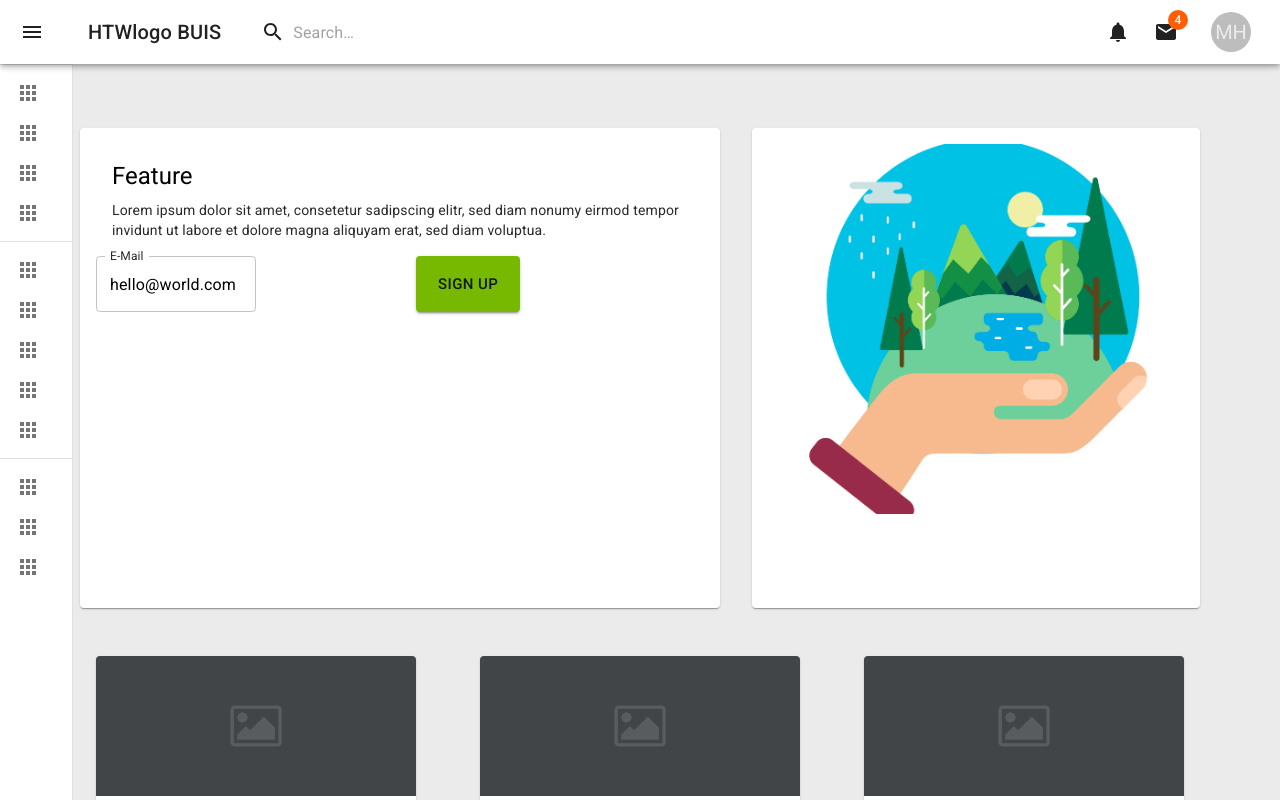
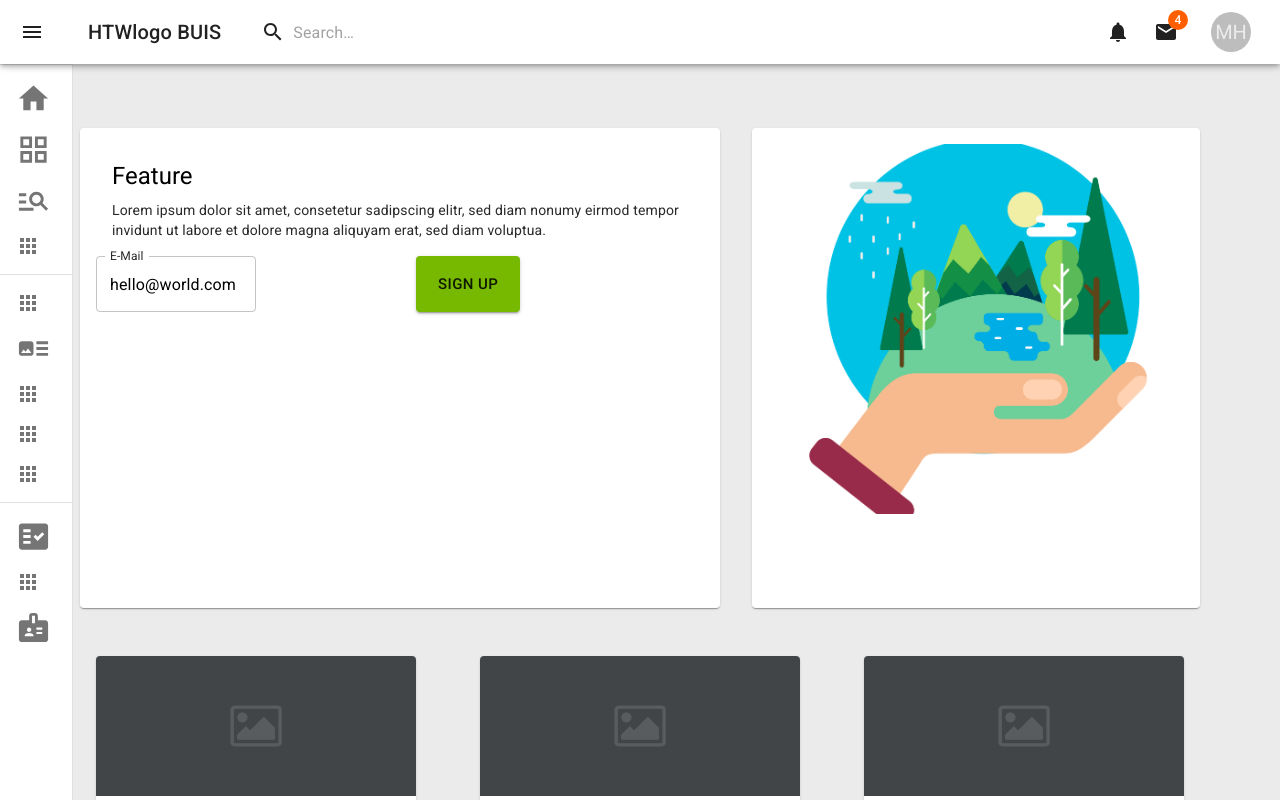
Before and after one commit to mhoehne/ecozer.io, a React (Create React App) app: page / in a window 1280 px wide. Shown: the top 800 px of the page. Built offline with nearby package versions, Linux system fonts and the light colour scheme.

Commit message:
changed icons in sidebar

```diff
--- a/src/Components/IconSidebar.tsx
+++ b/src/Components/IconSidebar.tsx
@@ -12,6 +12,12 @@ import ChevronRightIcon from '@mui/icons-material/ChevronRight';
 import ListItem from '@mui/material/ListItem';
 import ListItemIcon from '@mui/material/ListItemIcon';
 import AppsIcon from '@mui/icons-material/Apps';
+import HomeIcon from '@mui/icons-material/Home';
+import GridViewIcon from '@mui/icons-material/GridView';
+import ManageSearchIcon from '@mui/icons-material/ManageSearch';
+import ArtTrackIcon from '@mui/icons-material/ArtTrack';
+import FactCheckIcon from '@mui/icons-material/FactCheck';
+import BadgeIcon from '@mui/icons-material/Badge';
 import AppBarTop from './AppBarTop';
 import { Link } from 'react-router-dom';
 
@@ -130,9 +136,9 @@ export default function MiniDrawer() {
         <Divider />
 
         <List>
-          <ListItem component={Link} to="/"><ListItemIcon><AppsIcon/></ListItemIcon>Home</ListItem>
-          <ListItem component={Link} to="/overview"><ListItemIcon><AppsIcon/></ListItemIcon>Overview</ListItem>
-          <ListItem component={Link} to="/search"><ListItemIcon><AppsIcon/></ListItemIcon>Search</ListItem>
+          <ListItem component={Link} to="/"><ListItemIcon><HomeIcon fontSize="large"/></ListItemIcon>Home</ListItem>
+          <ListItem component={Link} to="/overview"><ListItemIcon><GridViewIcon fontSize="large"/></ListItemIcon>Overview</ListItem>
+          <ListItem component={Link} to="/search"><ListItemIcon><ManageSearchIcon fontSize="large"/></ListItemIcon>Search</ListItem>
           <ListItem component={Link} to="/product-detail"><ListItemIcon><AppsIcon/></ListItemIcon>Product Detail</ListItem>
         </List>
 
@@ -140,7 +146,7 @@ export default function MiniDrawer() {
 
         <List>
         <ListItem component={Link} to="/account"><ListItemIcon><AppsIcon/></ListItemIcon>Account</ListItem>
-        <ListItem component={Link} to="/my-products"><ListItemIcon><AppsIcon/></ListItemIcon>My Product</ListItem>
+        <ListItem component={Link} to="/my-products"><ListItemIcon><ArtTrackIcon fontSize="large"/></ListItemIcon>My Products</ListItem>
         <ListItem component={Link} to="/add-product"><ListItemIcon><AppsIcon/></ListItemIcon>Add Product</ListItem>
         <ListItem component={Link} to="/signup"><ListItemIcon><AppsIcon/></ListItemIcon>SignUp</ListItem>
         <ListItem component={Link} to="/signin"><ListItemIcon><AppsIcon/></ListItemIcon>SignIn</ListItem>
@@ -149,9 +155,9 @@ export default function MiniDrawer() {
         <Divider />
 
         <List>
-        <ListItem component={Link} to="/approval"><ListItemIcon><AppsIcon/></ListItemIcon>Admin Approval</ListItem>
+        <ListItem component={Link} to="/approval"><ListItemIcon><FactCheckIcon fontSize="large"/></ListItemIcon>Admin Approval</ListItem>
         <ListItem component={Link} to="/approval-detail"><ListItemIcon><AppsIcon/></ListItemIcon>Admin Approval Detail</ListItem>
-        <ListItem component={Link} to="/user-list"><ListItemIcon><AppsIcon/></ListItemIcon>User List</ListItem>
+        <ListItem component={Link} to="/user-list"><ListItemIcon><BadgeIcon fontSize="large"/></ListItemIcon>User List</ListItem>
         </List>
       </Drawer>
       <Box component="main" sx={{ flexGrow: 1, p: 3 }}>
```
